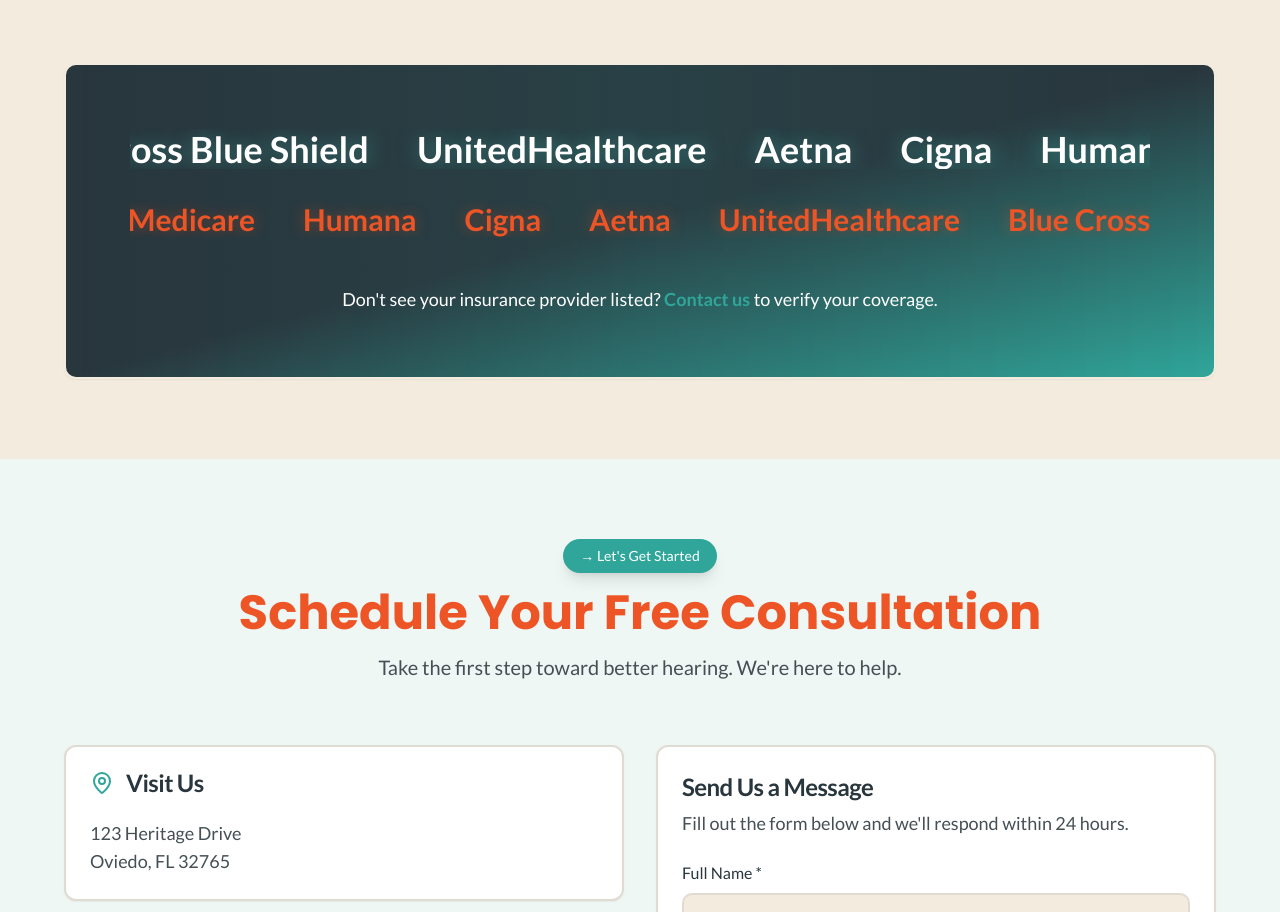
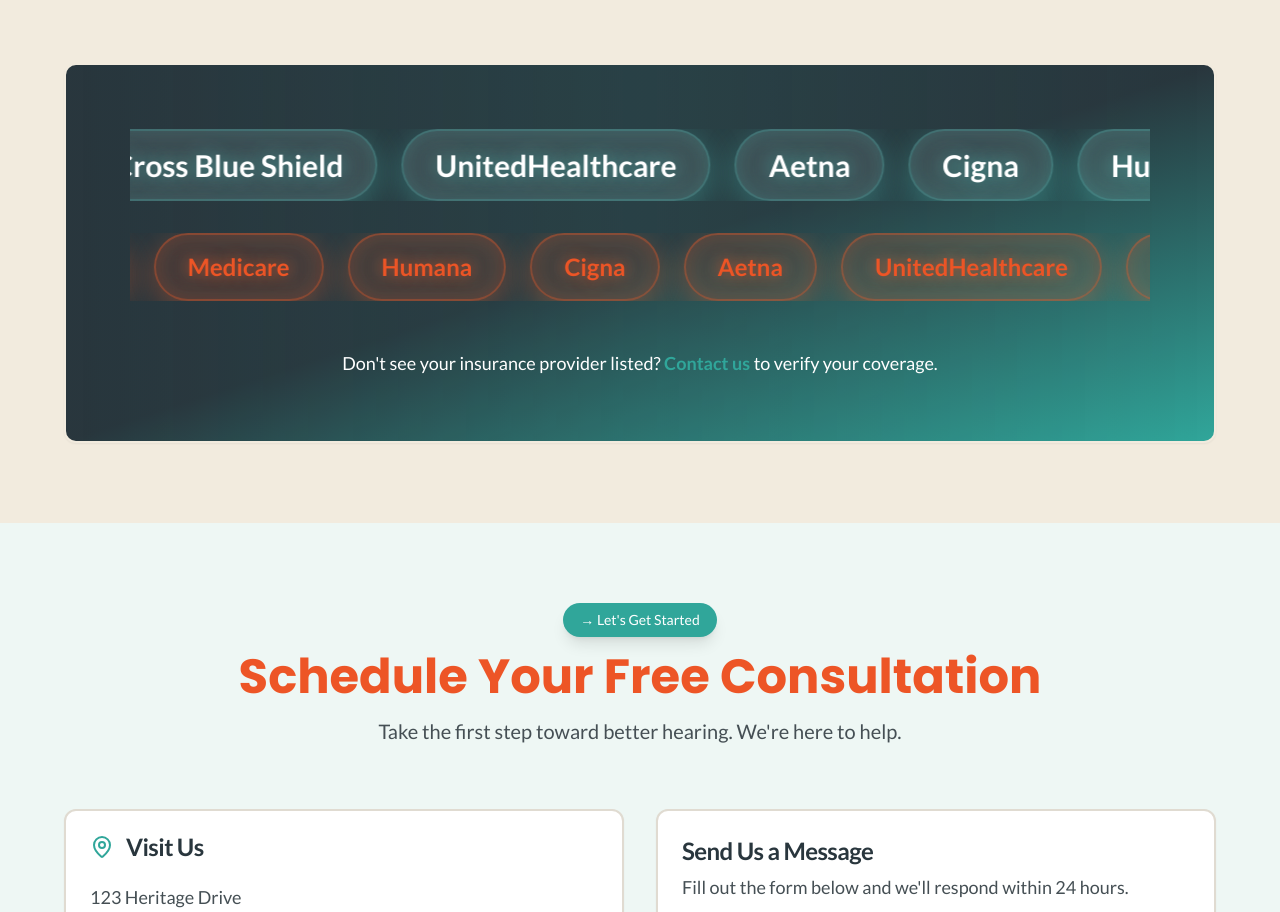
Before and after one commit to triavalabs/hear-with-heart, a React (Vite) app: page / in a window 1280 px wide. Shown: the part 4560-5472 px from the top of the page. Built offline with nearby package versions, Linux system fonts and the light colour scheme; the HTML template or start-up script is replaced by a standard one.

Commit message:
Refactor insurance logos

```diff
--- a/src/components/Insurance.tsx
+++ b/src/components/Insurance.tsx
@@ -36,16 +36,20 @@ const Insurance = () => {
             <div className="relative">
               {/* First row - scrolling left */}
               <div className="overflow-hidden mb-8">
-                <div className="flex gap-12 animate-[scroll_30s_linear_infinite]">
+                <div className="flex gap-6 animate-[scroll_30s_linear_infinite]">
                   {[...insuranceProviders, ...insuranceProviders].map((provider, index) => (
                     <div
                       key={`row1-${index}`}
-                      className="flex-shrink-0 text-3xl md:text-4xl font-bold text-white hover:scale-110 transition-transform duration-300 whitespace-nowrap"
+                      className="flex-shrink-0 px-8 py-4 rounded-full backdrop-blur-md border-2 hover:scale-110 transition-all duration-300 whitespace-nowrap"
                       style={{
-                        textShadow: '0 0 20px rgba(77, 193, 184, 0.5)',
+                        background: 'rgba(255, 255, 255, 0.1)',
+                        borderColor: 'rgba(77, 193, 184, 0.3)',
+                        boxShadow: '0 8px 32px 0 rgba(77, 193, 184, 0.37), inset 0 0 20px rgba(77, 193, 184, 0.2)',
                       }}
                     >
-                      {provider}
+                      <span className="text-2xl md:text-3xl font-bold text-white" style={{ textShadow: '0 0 20px rgba(77, 193, 184, 0.8)' }}>
+                        {provider}
+                      </span>
                     </div>
                   ))}
                 </div>
@@ -53,17 +57,26 @@ const Insurance = () => {
 
               {/* Second row - scrolling right */}
               <div className="overflow-hidden">
-                <div className="flex gap-12 animate-[scroll_35s_linear_infinite_reverse]">
+                <div className="flex gap-6 animate-[scroll_35s_linear_infinite_reverse]">
                   {[...insuranceProviders.slice().reverse(), ...insuranceProviders.slice().reverse()].map((provider, index) => (
                     <div
                       key={`row2-${index}`}
-                      className="flex-shrink-0 text-2xl md:text-3xl font-semibold hover:scale-110 transition-transform duration-300 whitespace-nowrap"
+                      className="flex-shrink-0 px-8 py-4 rounded-full backdrop-blur-md border-2 hover:scale-110 transition-all duration-300 whitespace-nowrap"
                       style={{
-                        color: 'hsl(14, 85%, 54%)',
-                        textShadow: '0 0 15px rgba(236, 91, 40, 0.4)',
+                        background: 'rgba(236, 91, 40, 0.15)',
+                        borderColor: 'rgba(236, 91, 40, 0.4)',
+                        boxShadow: '0 8px 32px 0 rgba(236, 91, 40, 0.4), inset 0 0 20px rgba(236, 91, 40, 0.2)',
                       }}
                     >
-                      {provider}
+                      <span
+                        className="text-xl md:text-2xl font-semibold"
+                        style={{
+                          color: 'hsl(14, 85%, 54%)',
+                          textShadow: '0 0 15px rgba(236, 91, 40, 0.8)',
+                        }}
+                      >
+                        {provider}
+                      </span>
                     </div>
                   ))}
                 </div>
```
